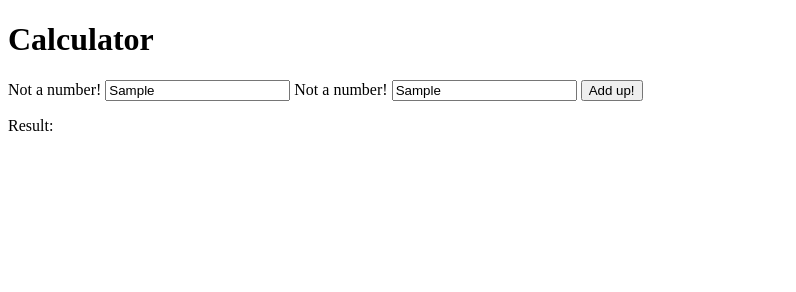
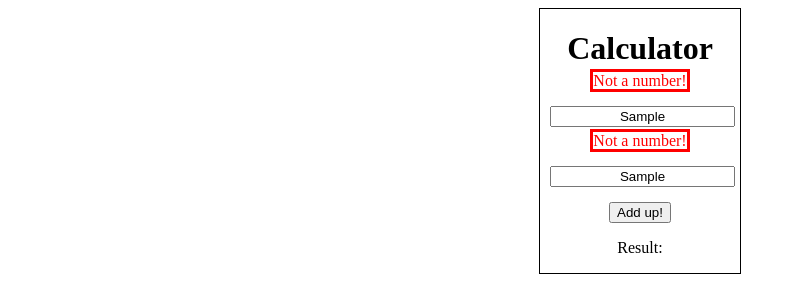
Before and after one commit to onno-amsterdam/atam-demo-calculator-app, a website: page webapp/public/index.html in a window 1280 px wide. Both pictures are taken after typing "Sample", "Sample" into the empty fields and a click on the input "Add up!". Shown: the whole page, without its empty margins (0-796 px from the left). Drawn offline with Linux system fonts and the light colour scheme.

Commit message:
css and visual test

```diff
--- a/webapp/public/css/app.css
+++ b/webapp/public/css/app.css
@@ -0,0 +1,40 @@
+.container {
+    text-align: center;
+    width: 200px;
+    margin: auto;
+    border: 1px;
+    border-style: solid;
+}
+
+#header {
+    margin-bottom: 0px;
+}
+
+form {
+    margin:auto;
+    width: 90%;
+}
+
+.input {
+    position: relative;
+    margin: auto;
+    height: 50px;
+    padding: 5px;
+}
+
+#number1, #number2 {
+    text-align: center;
+    position: absolute;
+    bottom: 0px;
+    left: 0px;
+    margin: auto;
+}
+
+#calculateButton {
+    margin-top: 15px;
+}
+
+.error {
+    color: red;
+    border-style: solid;
+}
--- a/webapp/public/index.html
+++ b/webapp/public/index.html
@@ -4,32 +4,42 @@
   <link rel="stylesheet" type="text/css" href="/css/app.css" />
 </head>
 <body>
+  <div class="container">
     <h1 id="header">Calculator</h1>
     <form
       name="addUpForm"
       action="javascript:;"
       onsubmit="return submitForm(this);"
     >
-    <p id="notANumberErrorNumber1" style="display: none">Not a number!</p>
+      <div class="input">
+        <p class="error" id="notANumberErrorNumber1" style="display: none">
+          Not a number!
+        </p>
         <input
           type="text"
           id="number1"
           name="number1"
           placeholder="number 1 here"
         />
-    <p id="notANumberErrorNumber2" style="display: none">Not a number!</p>
+      </div>
+      <div class="input">
+        <p class="error" id="notANumberErrorNumber2" style="display: none">
+          Not a number!
+        </p>
         <input
           type="text"
           id="number2"
           name="number2"
           placeholder="number 2 here"
         />
+      </div>
       <input type="submit" id="calculateButton" value="Add up!" />
     </form>
-  <p id="somethingWentWrongError" style="display: none">
+    <p class="error" id="somethingWentWrongError" style="display: none">
       Something went wrong! Try again!
     </p>
     <p id="resultField">Result:</p>
+  </div>
   <script type="module">
     import submitForm from "./script/script.js";
     import postAddUpRequest from "./script/add-up.client.js";
--- a/webapp/public/script/script.js
+++ b/webapp/public/script/script.js
@@ -6,6 +6,7 @@ export default async function submitForm(addUpForm) {
 
   const number1 = addUpForm.number1.value;
   const number2 = addUpForm.number2.value;
+
   const number1IsNotANumber = isNaN(number1);
   const number2IsNotANumber = isNaN(number2);
 
--- a/webapp/webapp.js
+++ b/webapp/webapp.js
@@ -11,4 +11,6 @@ app.get("/", function (res) {
   res.redirect("index.html");
 });
 
-app.listen(3000);
+app.listen(3000, () => {
+  console.log("WebApp listening on port: 3000");
+});
```
Also changed, not shown: webapp/test/fe-integration/calculator.visual.mck.spec.ts (added, +16 -0 lines), webapp/test/fe-integration/calculator.visual.mck.spec.ts-snapshots/Calculator-win32.png (added). Lines whose indentation alone changed are shown as unchanged.
